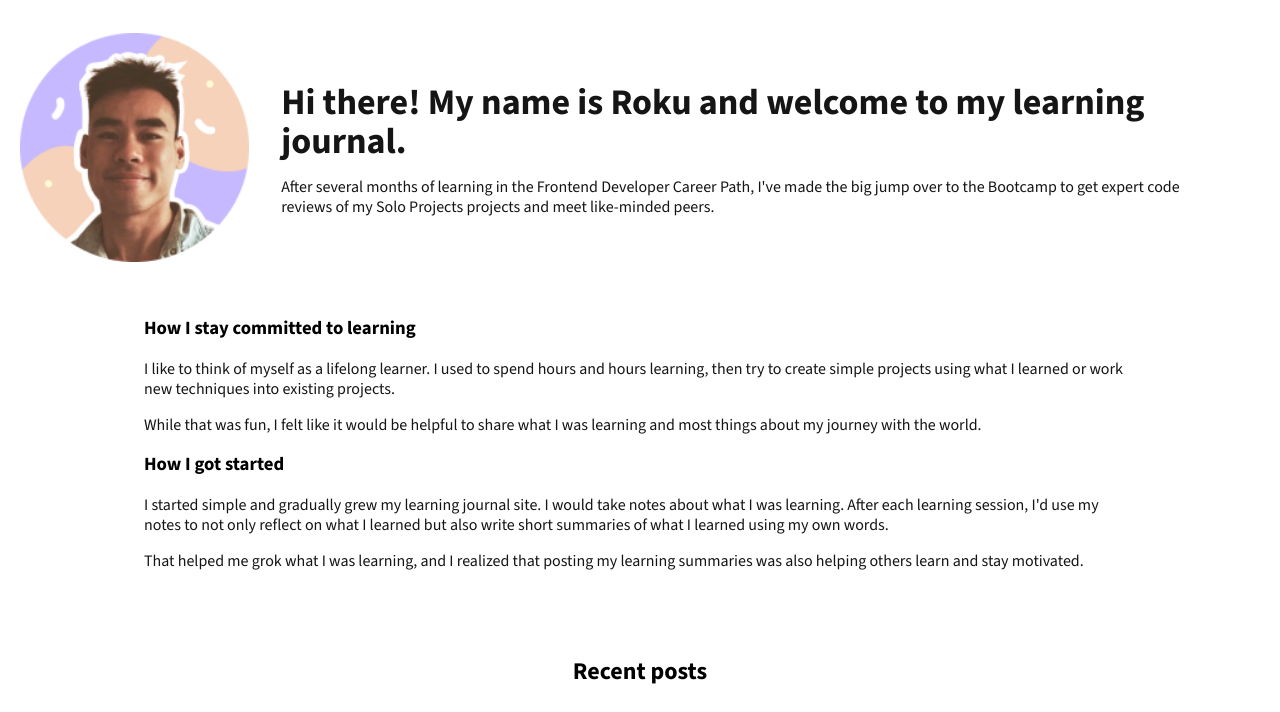
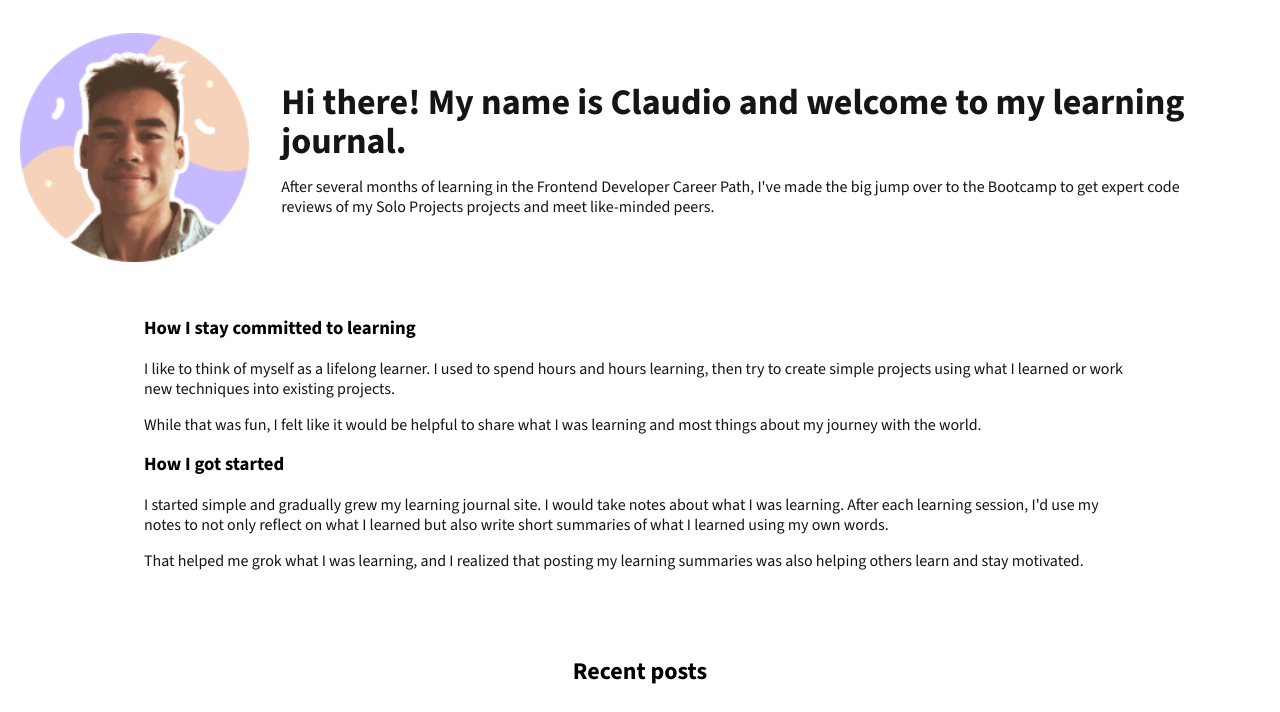
Before and after one commit to claudiomavi/myLearningJournal, a plain HTML site: page about.html in a window 1280 px wide. Shown: the part 43-755 px from the top of the page. Drawn offline with nearby package versions, Linux system fonts and the light colour scheme.

Commit message:
changed the name

```diff
--- a/about.html
+++ b/about.html
@@ -62,7 +62,7 @@
 						alt="profile image" />
 					<div class="title">
 						<h2>
-							Hi there! My name is Roku and welcome to my learning journal.
+							Hi there! My name is Claudio and welcome to my learning journal.
 						</h2>
 						<p>
 							After several months of learning in the Frontend Developer Career
```
